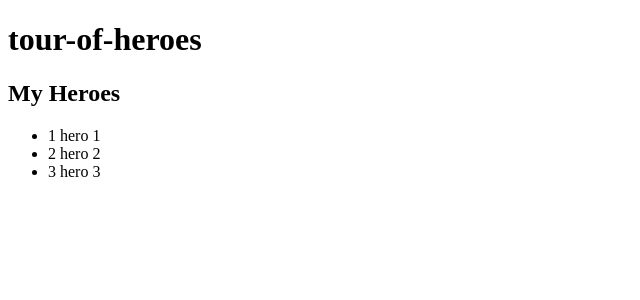
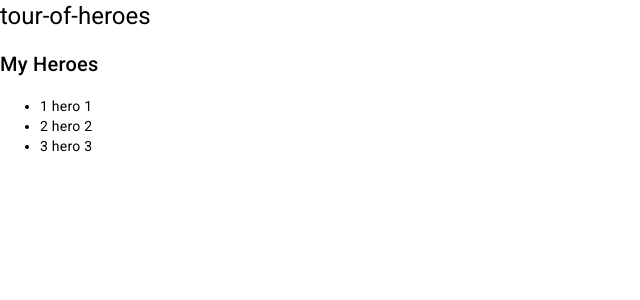
Before and after one commit to julioantonini/tour-of-heroes, an Angular app: page / in a window 1280 px wide. Shown: the top 300 px of the page, without its empty margins (0-640 px from the left). Built offline with nearby package versions, Linux system fonts and the light colour scheme.

Commit message:
chore: add angular material

```diff
--- a/angular.json
+++ b/angular.json
@@ -30,6 +30,7 @@
               "src/assets"
             ],
             "styles": [
+              "@angular/material/prebuilt-themes/indigo-pink.css",
               "src/styles.scss"
             ],
             "scripts": []
@@ -93,6 +94,7 @@
               "src/assets"
             ],
             "styles": [
+              "@angular/material/prebuilt-themes/indigo-pink.css",
               "src/styles.scss"
             ],
             "scripts": []
--- a/package.json
+++ b/package.json
@@ -12,10 +12,12 @@
   "private": true,
   "dependencies": {
     "@angular/animations": "^15.0.0",
+    "@angular/cdk": "^15.0.4",
     "@angular/common": "^15.0.0",
     "@angular/compiler": "^15.0.0",
     "@angular/core": "^15.0.0",
     "@angular/forms": "^15.0.0",
+    "@angular/material": "^15.0.4",
     "@angular/platform-browser": "^15.0.0",
     "@angular/platform-browser-dynamic": "^15.0.0",
     "@angular/router": "^15.0.0",
--- a/src/app/app.module.ts
+++ b/src/app/app.module.ts
@@ -5,10 +5,11 @@
 import { AppComponent } from './app.component';
 import { HeroesComponent } from './heroes/heroes.component';
 import { HeroDetailComponent } from './hero-detail/hero-detail.component';
+import { BrowserAnimationsModule } from '@angular/platform-browser/animations';
 
 @NgModule({
   declarations: [AppComponent, HeroesComponent, HeroDetailComponent],
-  imports: [BrowserModule, FormsModule],
+  imports: [BrowserModule, FormsModule, BrowserAnimationsModule],
   providers: [],
   bootstrap: [AppComponent],
 })
--- a/src/index.html
+++ b/src/index.html
@@ -6,8 +6,11 @@
   <base href="/">
   <meta name="viewport" content="width=device-width, initial-scale=1">
   <link rel="icon" type="image/x-icon" href="favicon.ico">
+  <link rel="preconnect" href="https://fonts.gstatic.com">
+  <link href="https://fonts.googleapis.com/css2?family=Roboto:wght@300;400;500&display=swap" rel="stylesheet">
+  <link href="https://fonts.googleapis.com/icon?family=Material+Icons" rel="stylesheet">
 </head>
-<body>
+<body class="mat-typography">
   <app-root></app-root>
 </body>
 </html>
--- a/src/styles.scss
+++ b/src/styles.scss
@@ -1 +1,4 @@
 /* You can add global styles to this file, and also import other style files */
+
+html, body { height: 100%; }
+body { margin: 0; font-family: Roboto, "Helvetica Neue", sans-serif; }
```
Also changed, not shown: 1 other file (tests, documents, lock files or other folders).
